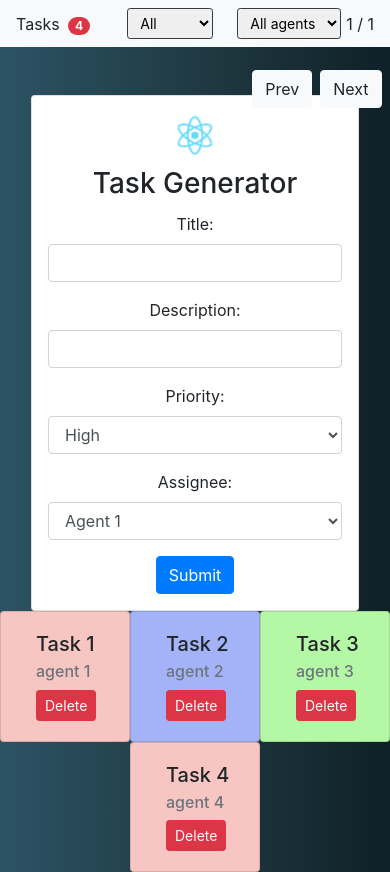
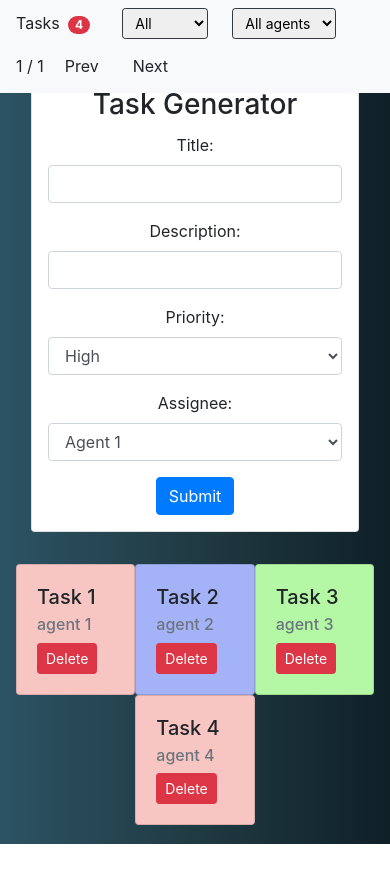
Before and after one commit to caceresfjulian/to_do_app, a React (Create React App) app: page / in a window 390 px wide. After the commit the page ends 844 px from the top, so only its background shows below. Built offline with nearby package versions, Linux system fonts and the light colour scheme.

Commit message:
Adjust responsive layout

```diff
--- a/src/components/App/App.css
+++ b/src/components/App/App.css
@@ -8,12 +8,6 @@ body {
 .App-logo {
   height: 12vmin;
   pointer-events: none;
-}
-
-#searchButtons{
-  position: absolute;
-  top: 70px;
-  right: 1vh;
 }
 
 #overlay {
--- a/src/components/App/App.js
+++ b/src/components/App/App.js
@@ -4,7 +4,6 @@ import TodoForm from '../TodoForm/TodoForm';
 import TodoList from '../TodoList/TodoList';
 import { tasksOnScreen } from '../TodoList/TodoList';
 import NavBar from '../NavBar/NavBar';
-import SearchButtons from '../SearchButtons/SearchButtons';
 import Detail from '../Detail/Detail';
 
 
@@ -112,15 +111,12 @@ class App extends React.Component {
         <NavBar counter={this.state.todos.length} page={this.state.rangeTop} onChange={this.onChangeValue} />
         <div className="general d-block d-sm-flex">
           <div className="row w-100 mt-sm-0 m-0">
-            <div className="col-sm mx-3 mx-sm-0 pt-5 mt-sm-0 pt-sm-0">
+            <div className="col-sm mx-3 mx-sm-0 py-3 mt-sm-0 py-sm-0">
               <TodoForm onChange={this.onChangeValue} onClick={this.onAddItem} todos={this.state.todos} counter={this.state.todos.length} inputStyle={this.state.validation} />
             </div>
-            <div className="col-sm-8">
+            <div className="col-sm-8 m-3 m-sm-0">
               <TodoList todos={this.state.todos} onClick={this.onRemoveItem} rangeTop={this.state.rangeTop} rangeBottom={this.state.rangeBottom} byPriority={this.state.byPriority} byAgent={this.state.byAgent} showDetail={this.showDetail} />
             </div>
-          </div>
-          <div id="searchButtons">
-            <SearchButtons onClick2={this.addToRange} onClick3={this.substractToRange} counter={this.props.counter} />
           </div>
         </div>
       </div>
--- a/src/components/NavBar/NavBar.js
+++ b/src/components/NavBar/NavBar.js
@@ -1,14 +1,13 @@
 import React from 'react';
+import SearchButtons from '../SearchButtons/SearchButtons';
 
 class NavBar extends React.Component {
     render() {
         return (
-            <nav className="navbar navbar-light bg-light">
-                <div>
+            <nav className="navbar navbar-light bg-light fixed-top d-flex justify-content-between">
+                <div className="mb-2 mb-sm-0">
                     <span>Tasks</span>
                     <span className="badge badge-pill badge-danger mx-2">{this.props.counter}</span>
-                </div>
-                <div>
                 <select className="form-control-sm border-dark mx-4" name="byPriority" onChange={this.props.onChange}>
                     <option value="all">All</option>
                     <option value="high">High</option>
@@ -24,7 +23,10 @@ class NavBar extends React.Component {
                     <option value="agent 5">Agent 5</option>
                 </select>
                 </div>
-                <span>{this.props.page/9} / {Math.ceil(this.props.counter/9)}</span>
+                <div className="d-flex align-items-center">
+                    <span className="d-inline">{this.props.page/9} / {Math.ceil(this.props.counter/9)}</span>
+                    <SearchButtons />
+                </div>
             </nav>
         )
     }
--- a/src/components/SearchButtons/SearchButtons.js
+++ b/src/components/SearchButtons/SearchButtons.js
@@ -3,7 +3,7 @@ import React from 'react';
 class SearchButtons extends React.Component {
     render() {
         return (
-            <div>
+            <div className="d-inline">
                 <button className="btn btn-light mx-2"  onClick={this.props.onClick3}>Prev</button>
                 <button className="btn btn-light"  onClick={this.props.onClick2}>Next</button>
             </div>
--- a/src/components/Todos/Todos.js
+++ b/src/components/Todos/Todos.js
@@ -13,7 +13,7 @@ class Todos extends React.Component {
 
     render() {
         return (
-            <div className="card col-4 col-md-3 m-md-3 text-truncate" style={this.applyColor(this.props.priority)}>
+            <div className="card col-4 col-md-3 m-md-3 p-0 text-truncate" style={this.applyColor(this.props.priority)}>
                 <div className="card-body">
                     <h5 className="card-title taskTitle" onClick={ () => this.props.showDetail(this.props.title, this.props.description, this.props.assignee, this.props.priority)}>{this.props.title}</h5>
                     <h6 className="card-subtitle mb-2 text-muted">{this.props.assignee}</h6>
```
